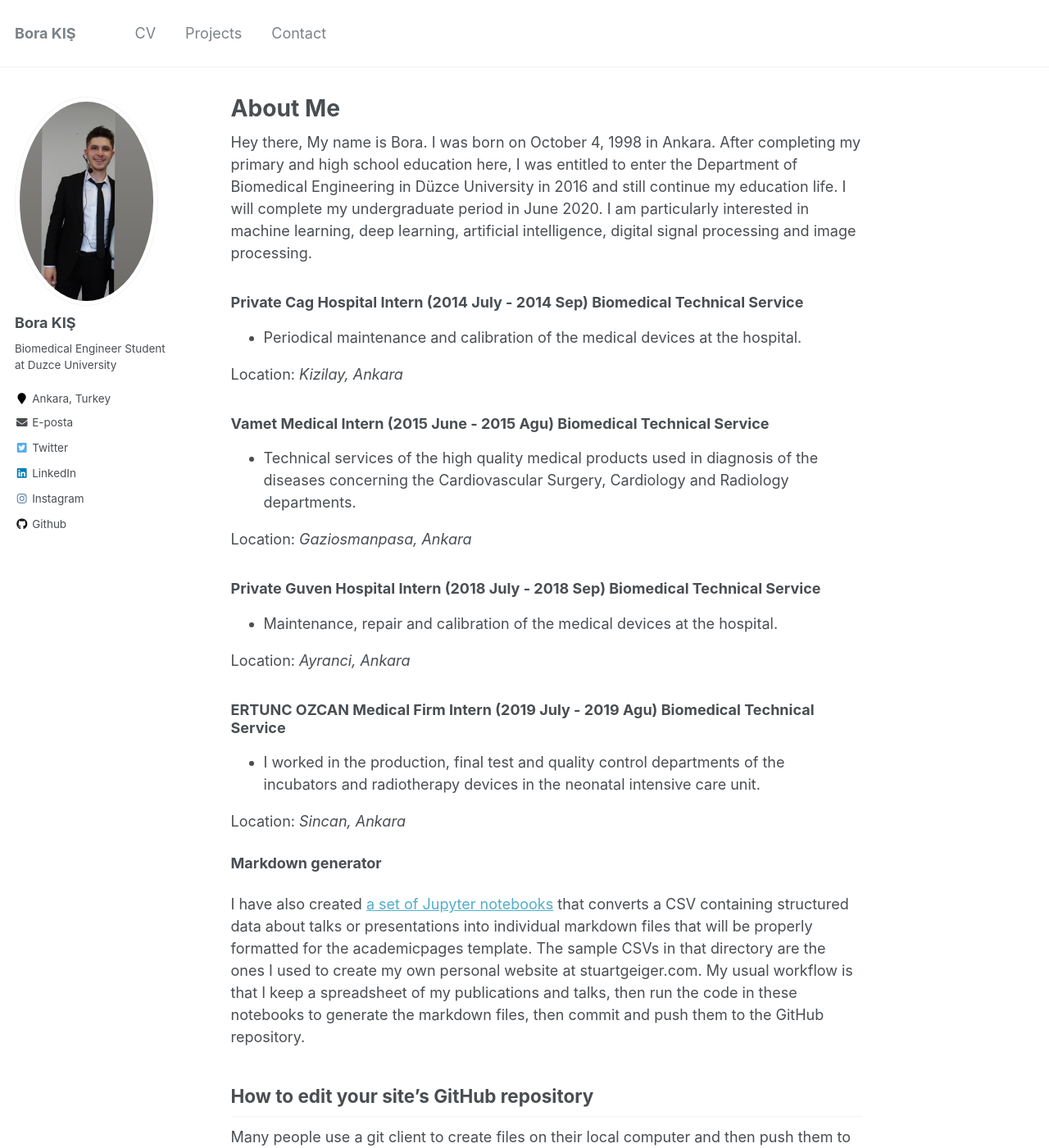
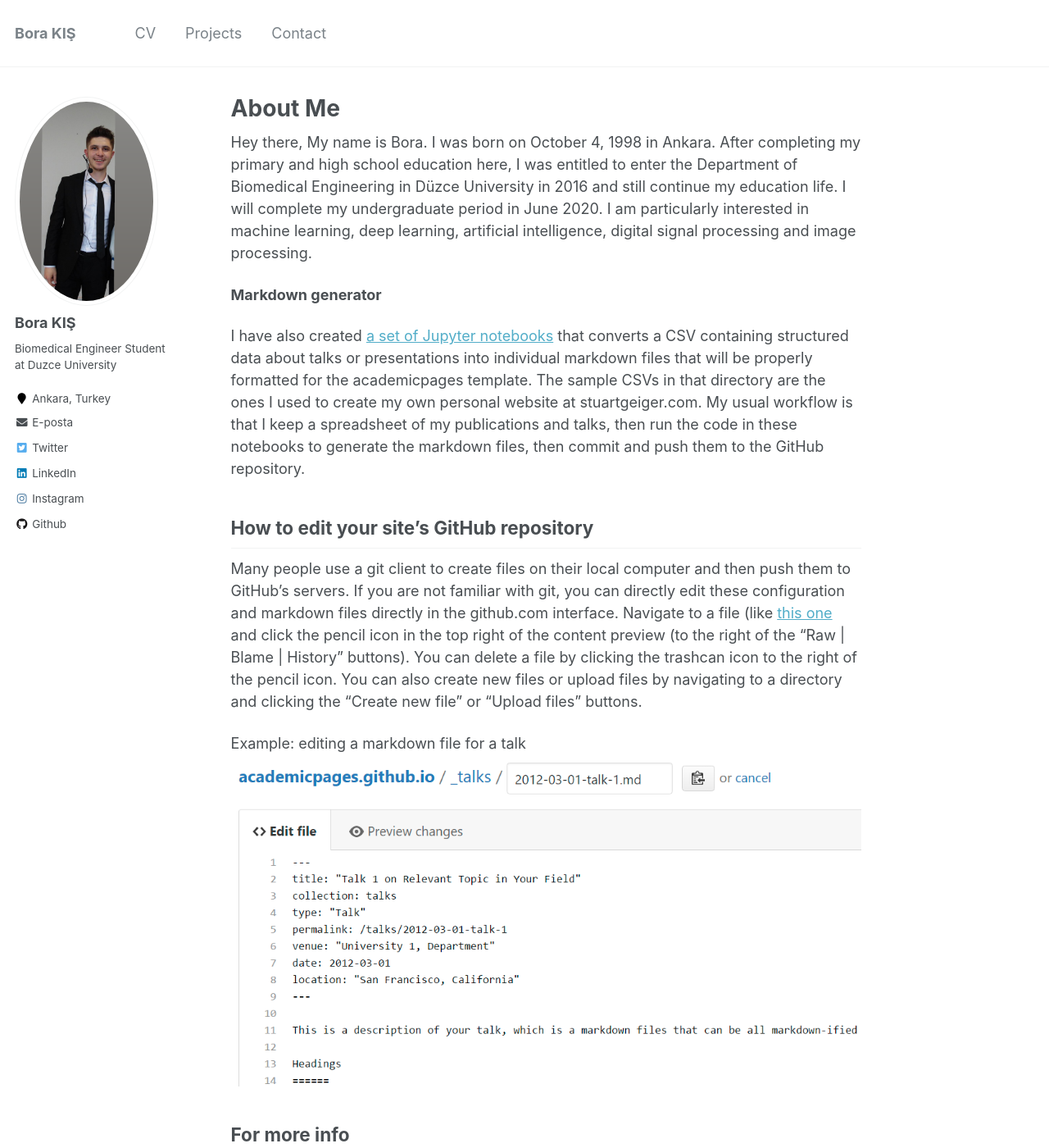
Before and after one commit to BoraKis/borakis.github.io, a Jekyll site: the page built from _pages/about.md, in a window 1280 px wide and 1400 px high. Shown: the whole window at 82% size. Built offline with Jekyll 4.4.1, drawn with Linux system fonts in a browser that asks for light colours.

Commit message:
Update about.md

```diff
--- a/_pages/about.md
+++ b/_pages/about.md
@@ -12,28 +12,6 @@ Hey there,
 My name is Bora.
 I was born on October 4, 1998 in Ankara. After completing my primary and high school education here, I was entitled to enter the Department of Biomedical Engineering in Düzce University in 2016 and still continue my education life. I will complete my undergraduate period in June 2020.
 I am particularly interested in machine learning, deep learning, artificial intelligence, digital signal processing and image processing.
-
-### Private Cag Hospital Intern (2014 July - 2014 Sep) Biomedical Technical Service
-* Periodical maintenance and calibration of the medical devices at the hospital.
-
-Location: *Kizilay, Ankara*
-
-### Vamet Medical Intern (2015 June - 2015 Agu) Biomedical Technical Service
-* Technical services of the high quality medical products used in diagnosis of the diseases concerning the Cardiovascular Surgery, Cardiology and Radiology departments.
-
-Location: *Gaziosmanpasa, Ankara*
-
-### Private Guven Hospital Intern (2018 July - 2018 Sep) Biomedical Technical Service
-*  Maintenance, repair and calibration of the medical devices at the hospital.
-
-Location: *Ayranci, Ankara*
-
-### ERTUNC OZCAN Medical Firm Intern (2019 July - 2019 Agu) Biomedical Technical Service
-* I worked in the production, final test and quality control departments of the incubators and radiotherapy devices in the neonatal intensive care unit.
-
-Location: *Sincan, Ankara*
-
-
 
 **Markdown generator**
 
```
